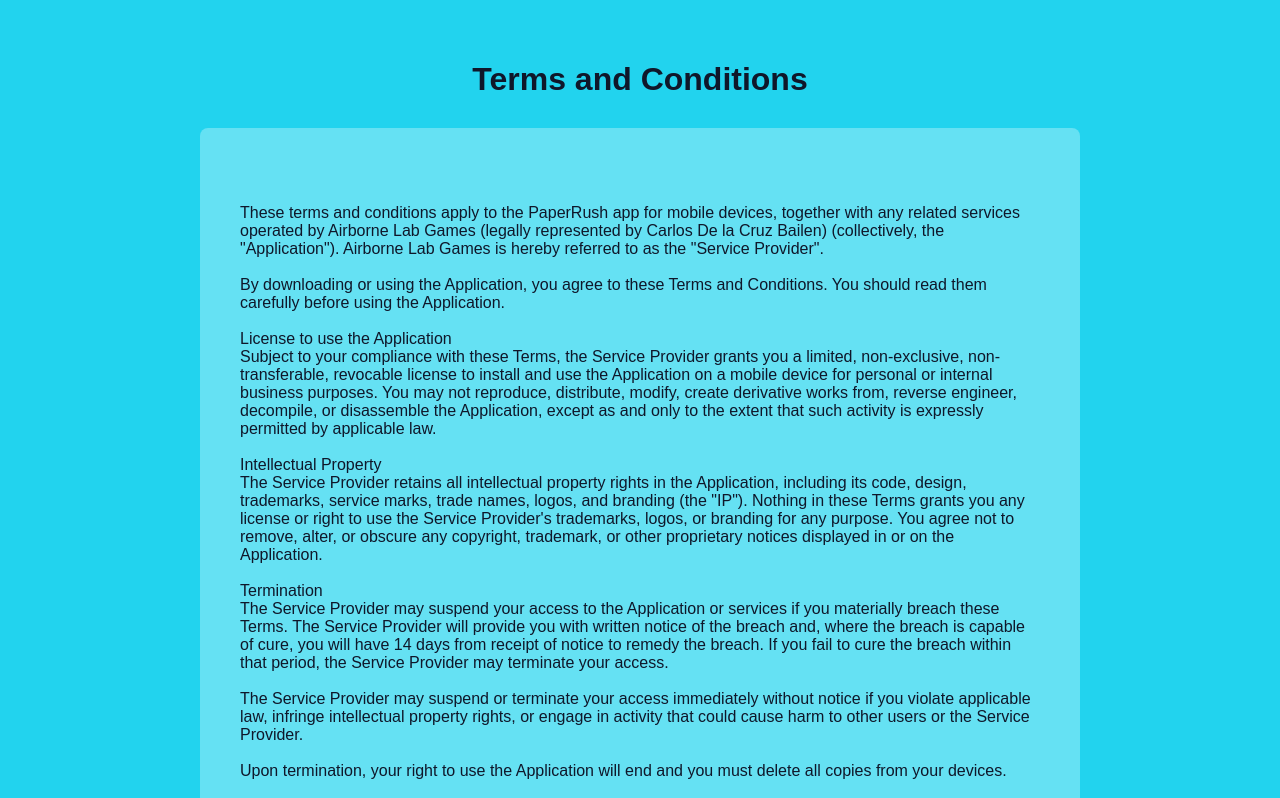
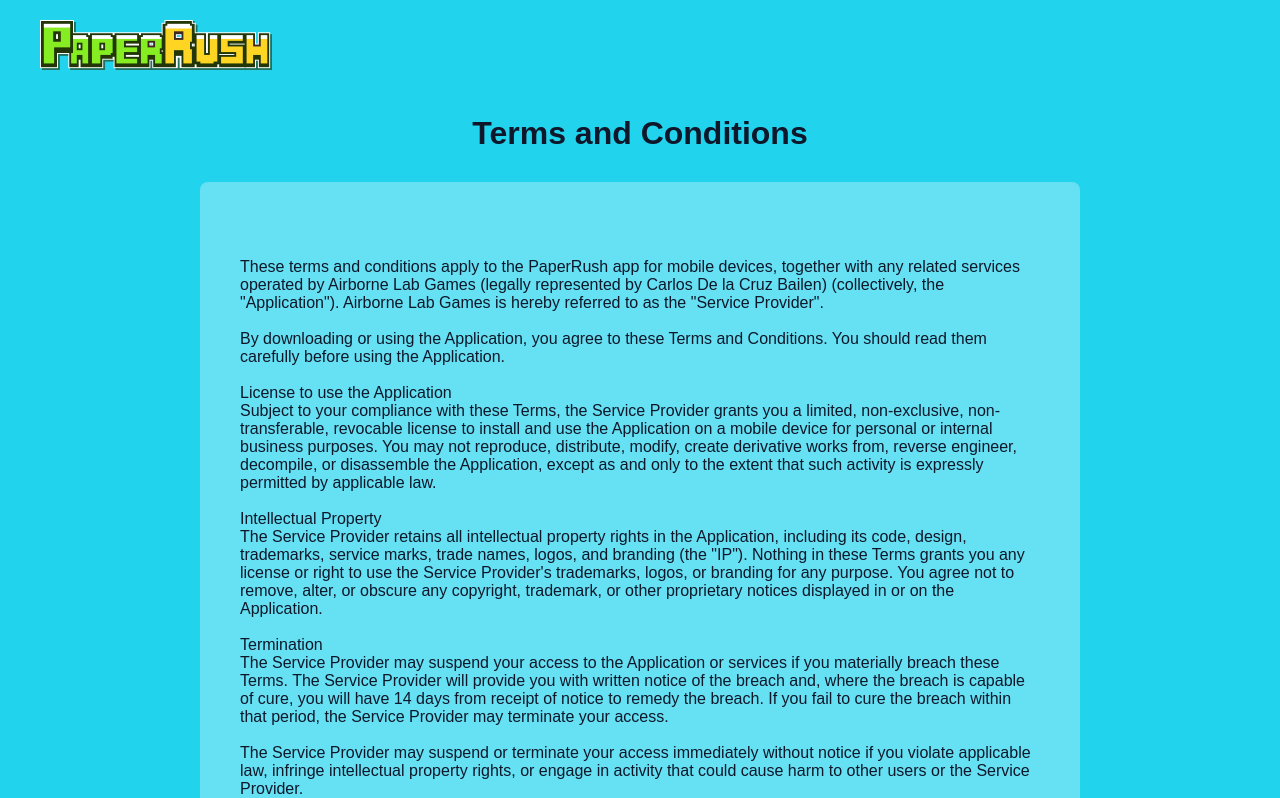
Before and after one commit to CarlosDlc01/web-paperrush, a plain HTML site: page terms-and-conditions.html in a window 1280 px wide. Shown: the top 798 px of the page. Drawn offline with Linux system fonts and the light colour scheme.

Commit message:
Update terms-and-conditions.html

```diff
--- a/terms-and-conditions.html
+++ b/terms-and-conditions.html
@@ -9,7 +9,24 @@
             font-family: Arial, sans-serif;
             color: #0f172a;
             margin: 0;
-            padding: 40px;
+            padding: 0;
+            display: flex;
+            flex-direction: column;
+            min-height: 100vh;
+        }
+        header {
+            width: 100%;
+            padding: 20px 40px;
+            display: flex;
+            justify-content: flex-start;
+            align-items: center;
+            box-sizing: border-box;
+        }
+        .logo-img {
+            height: 50px;
+            width: auto;
+            image-rendering: -webkit-optimize-contrast;
+            image-rendering: crisp-edges;
         }
         h1 {
             text-align: center;
@@ -31,6 +48,11 @@
     </style>
 </head>
 <body>
+    <header>
+        <a href="index.html">
+            <img src="PaperRushName.png" alt="PaperRush Logo" class="logo-img">
+        </a>
+    </header>
     <h1>Terms and Conditions</h1>
     <div class="container">
 
```
